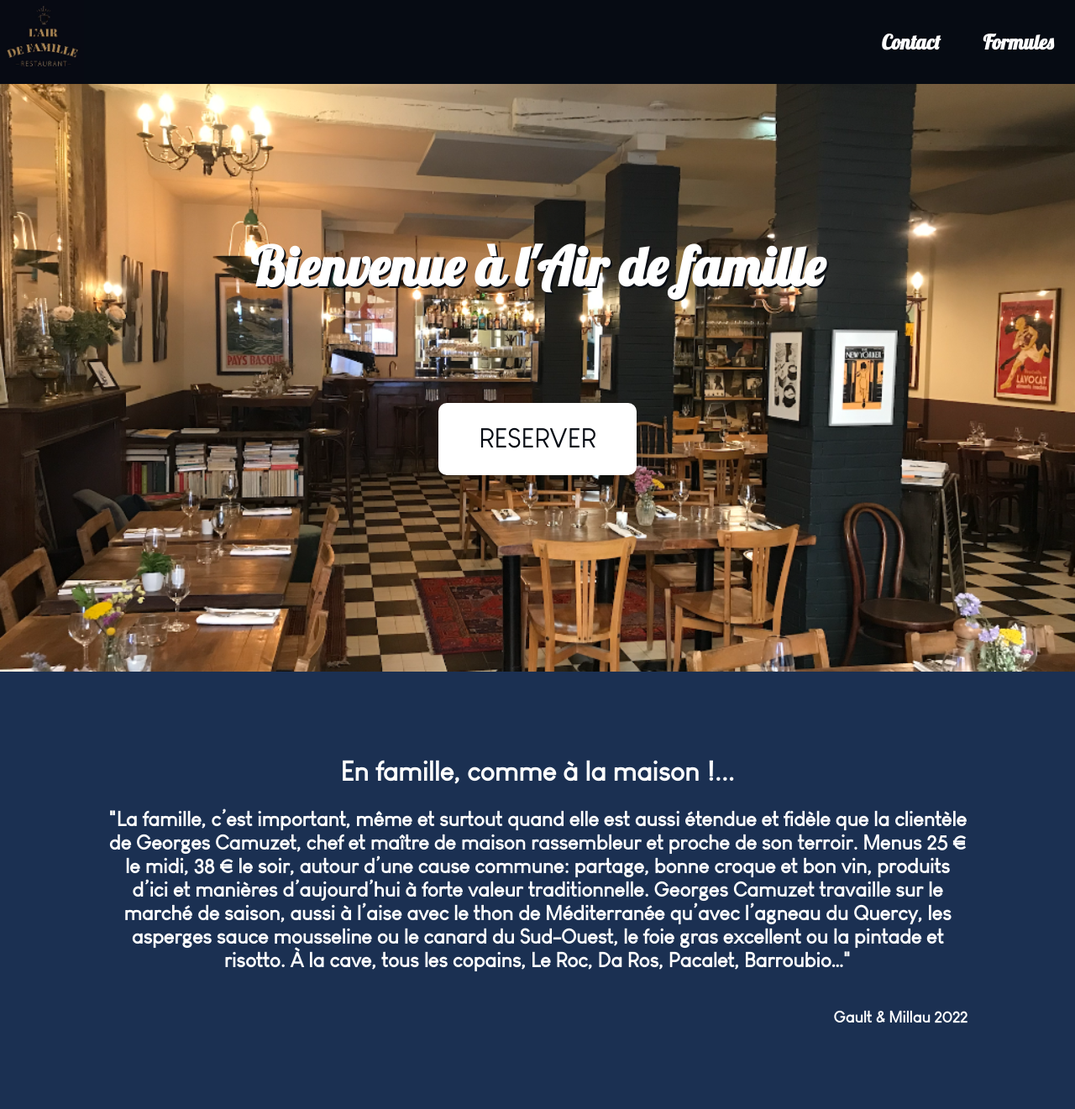
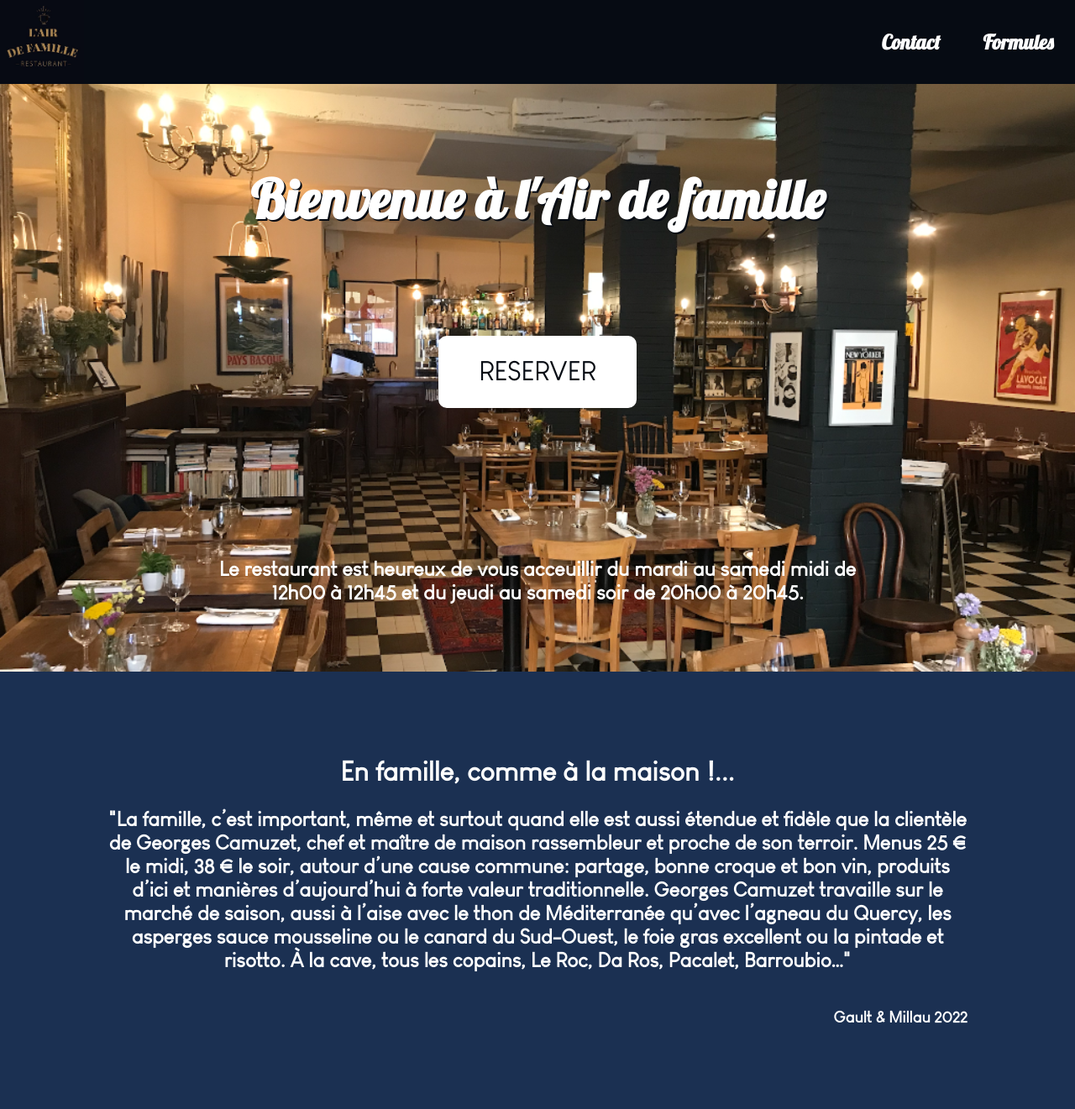
Before and after one commit to juleau14/DjangoApp-Restaurant, a Django app: page /home/ in a window 1280 px wide. Shown: the top 1321 px of the page at 84% size. Run offline with Django 3.2, Linux system fonts and the light colour scheme.

Commit message:
adding schedules

```diff
--- a/website/static/website/style_home.css
+++ b/website/static/website/style_home.css
@@ -326,9 +326,42 @@ a {
 .void{
     height:100vh;
     display: flex;
+    flex-direction: column;
+}
+
+.void_top {
+    display: flex;
+    flex-direction: column;
+
+    width: 100%;
+    height: 80%;
+
+    justify-content: center;
     align-items: center;
+}
+
+.void_bot {
+    display: flex;
     justify-content: center;
-    flex-direction: column;
+    align-items: center;
+    width: 100%;
+}
+
+.schedules_div {
+    text-align: center;
+    display: flex;
+    justify-content: center;
+
+    width: 80%;
+}
+
+.schedules_content {
+    font-size: 1.5em;
+    font-weight: bold;
+    font-family: main_font;
+    color: white;
+    margin-left: 10%;
+    margin-right: 10%;
 }
 
 .welcome_text{
@@ -373,14 +406,9 @@ a {
 
 /* RESPONSIVE */
 @media all and (max-height: 650px) {
-    .void {
-        flex-direction: row;
-    }
 
     .welcome_text {
         width: 50%;
-        color: #060b13;
-        text-shadow: 2px 2px 0 white;
     }
 
     .reservation_button {
@@ -398,6 +426,9 @@ a {
 
     .welcome_text {
         font-size: 6em;
+
+        color: #060b13;
+        text-shadow: 2px 2px 0 white;
     }
 
     .nav, .topnav {
@@ -409,11 +440,20 @@ a {
         color: white;
         border-color: #060b13;
 
+        margin-top: 0;
+
         width: 30vw;
     }
 
     .reservation_button:hover {
         font-weight: bolder;
+    }
+
+    .schedules_content {
+        background-color: #060b13;
+        font-size: 1em;
+
+        padding: 30px;
     }
 }
 
--- a/website/templates/website/home.html
+++ b/website/templates/website/home.html
@@ -38,8 +38,16 @@
 		</div>
 
 		<div class="void">
-			<h1 class="welcome_text">Bienvenue à l'Air de famille</h1>
-			<a class="reservation_button" href="{% url 'reservation-page' %}">RESERVER</a>
+			<div class="void_top">
+				<h1 class="welcome_text">Bienvenue à l'Air de famille</h1>
+				<a class="reservation_button" href="{% url 'reservation-page' %}">RESERVER</a>
+			</div>
+			<div class="void_bot">
+				<div class="schedules_div">
+					<p class="schedules_content">Le restaurant est heureux de vous acceuillir du
+					mardi au samedi midi de 12h00 à 12h45 et du jeudi au samedi soir de 20h00 à 20h45.</p>
+				</div>
+			</div>
 		</div>
 
 		<div class="low_content">
```
